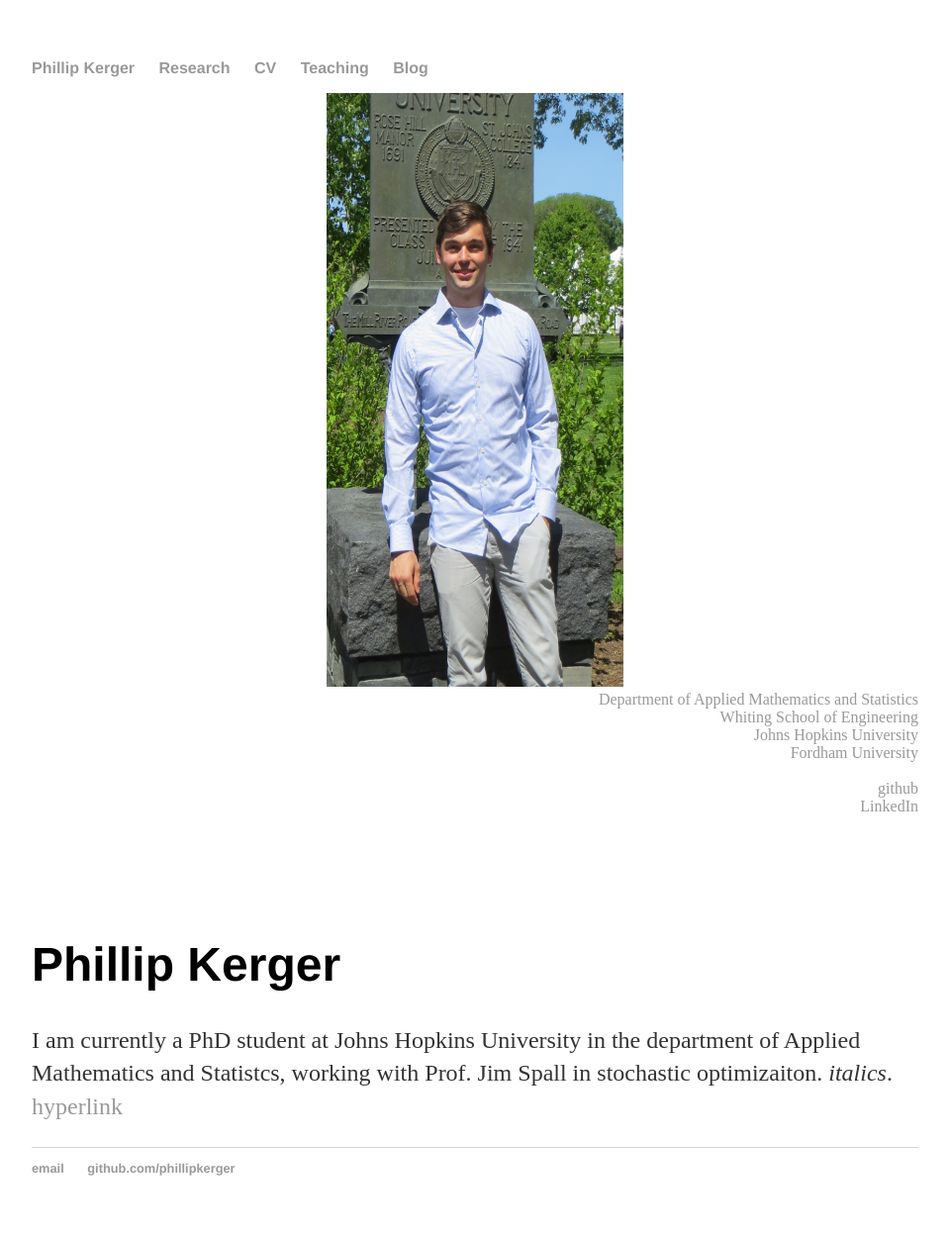
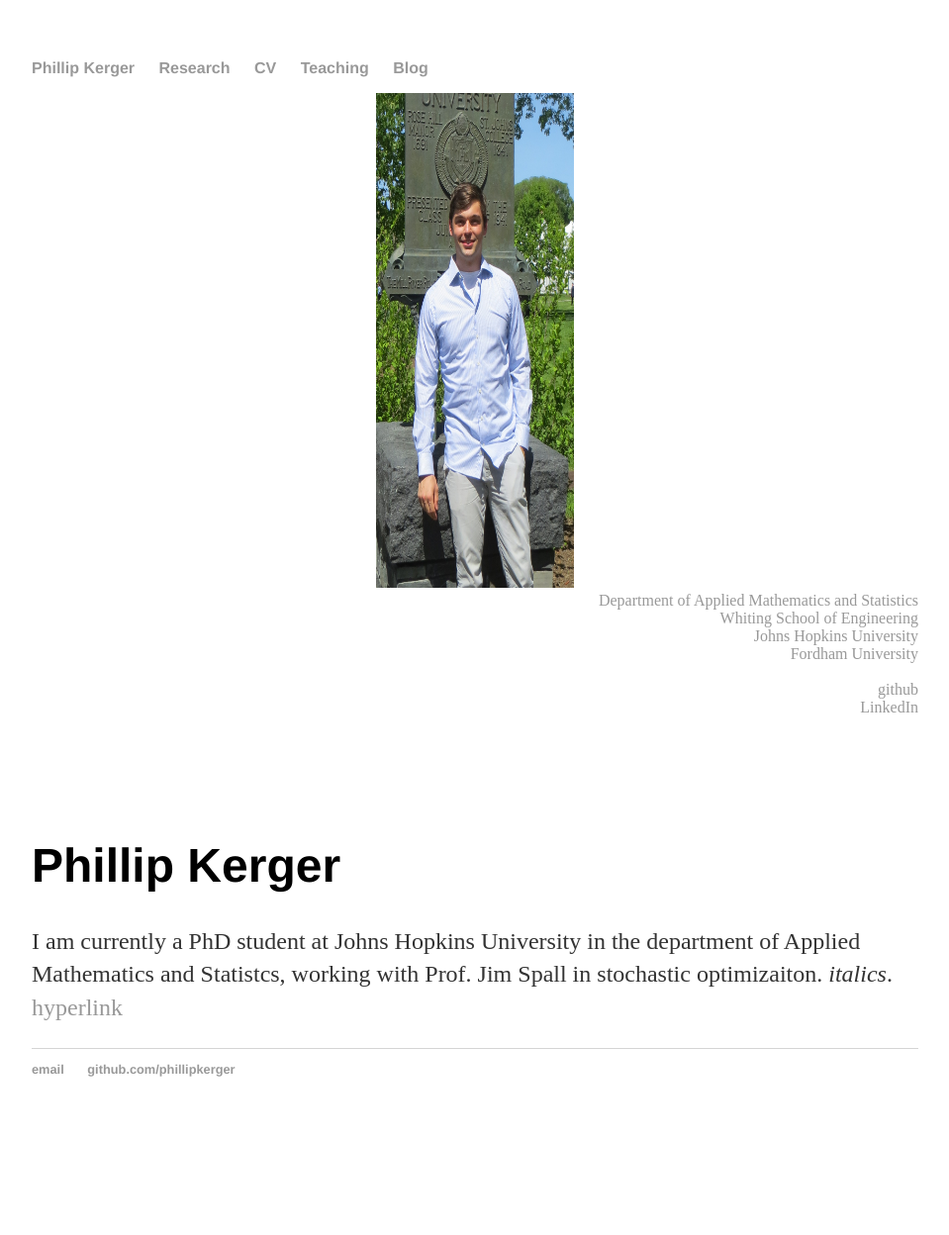
Before and after one commit to PhillipKerger/phillipkerger.github.io, a Jekyll site: the page built from index.html, in a window 1280 px wide. Shown: the whole page at 99% size, without its empty margins (160-1119 px from the left). Built offline with Jekyll 4.4.1, drawn with Linux system fonts in a browser that asks for light colours; after the commit the page ends 1148 px from its top, so only the background shows below that.

Commit message:
Update index.html

```diff
--- a/index.html
+++ b/index.html
@@ -7,7 +7,7 @@
   <div class="span12">
     <div class="container">
 	<div class="span3">
-		<div style="text-align:center"><img src="websitephoto.jpg" style="width:300px;height:600px;">
+		<div style="text-align:center"><img src="websitephoto.jpg" style="width:200px;height:500px;">
 		</div>
 	</div>
 	<div class="span4">
```
